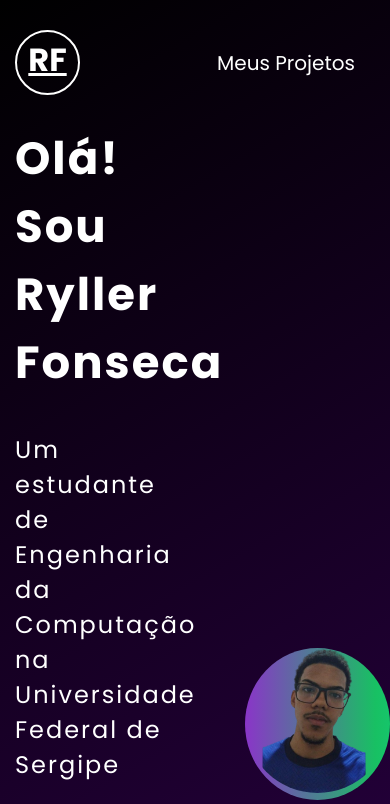
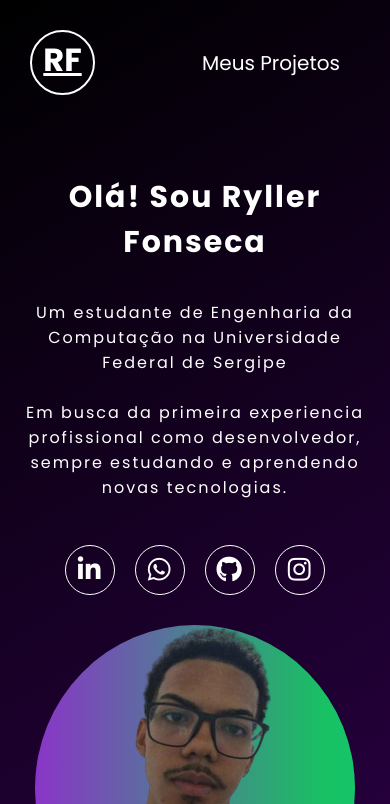
Before and after one commit to RyllerF/ProjetoDevEmDobro, a plain HTML site: page portfolio_simplificado/src/index.html in a window 390 px wide. Shown: the top 804 px of the page. Drawn offline with nearby package versions, Linux system fonts and the light colour scheme.

Commit message:
responsivo

```diff
--- /dev/null
+++ b/portfolio_simplificado/src/css/responsivo.css
@@ -0,0 +1,41 @@
+@media(max-width: 1280px) {
+
+    .cabecalho {
+        padding: 30px;
+    }
+
+    .home {
+        flex-direction: column;
+        align-items: center;
+        margin: 50px 0;
+        gap: 30px;
+    }
+
+    .home .informacoes {
+        max-width: 100%;
+        text-align: center;
+        align-items: center;
+    }
+
+    .projetos .container-projetos {
+        padding: 0 30px;
+    }
+}
+
+@media(max-width: 425px) {
+    .home .informacoes h1 {
+        font-size: 30px;
+    }
+
+    .home .informacoes p {
+        font-size: 16px;
+    }
+
+    .home .container-foto img {
+        max-width: 320px;
+    }
+
+    .projetos {
+        padding: 30px;
+    }
+}
--- a/portfolio_simplificado/src/index.html
+++ b/portfolio_simplificado/src/index.html
@@ -5,7 +5,7 @@
     <meta charset="UTF-8">
     <meta name="viewport" content="width=device-width, initial-scale=1.0">
     <title>Marcus Ryller Fonseca - Desenvolvedor</title>
-    <!-- importando estilos através de uma biblioteca externa-->
+
     <link rel="stylesheet" href="https://cdnjs.cloudflare.com/ajax/libs/font-awesome/5.15.4/css/all.min.css" />
     <link rel="stylesheet" href="https://cdn.jsdelivr.net/gh/devicons/devicon@v2.14.0/devicon.min.css" />
 
@@ -40,6 +40,7 @@
 
     <link rel="stylesheet" href="./css/reset.css">
     <link rel="stylesheet" href="./css/style.css">
+    <link rel="stylesheet" href="./css/responsivo.css">
 
     <section class="home">
         <!-- criação de uma div para agrupar os elementos da home de forma mais facil-->
```
